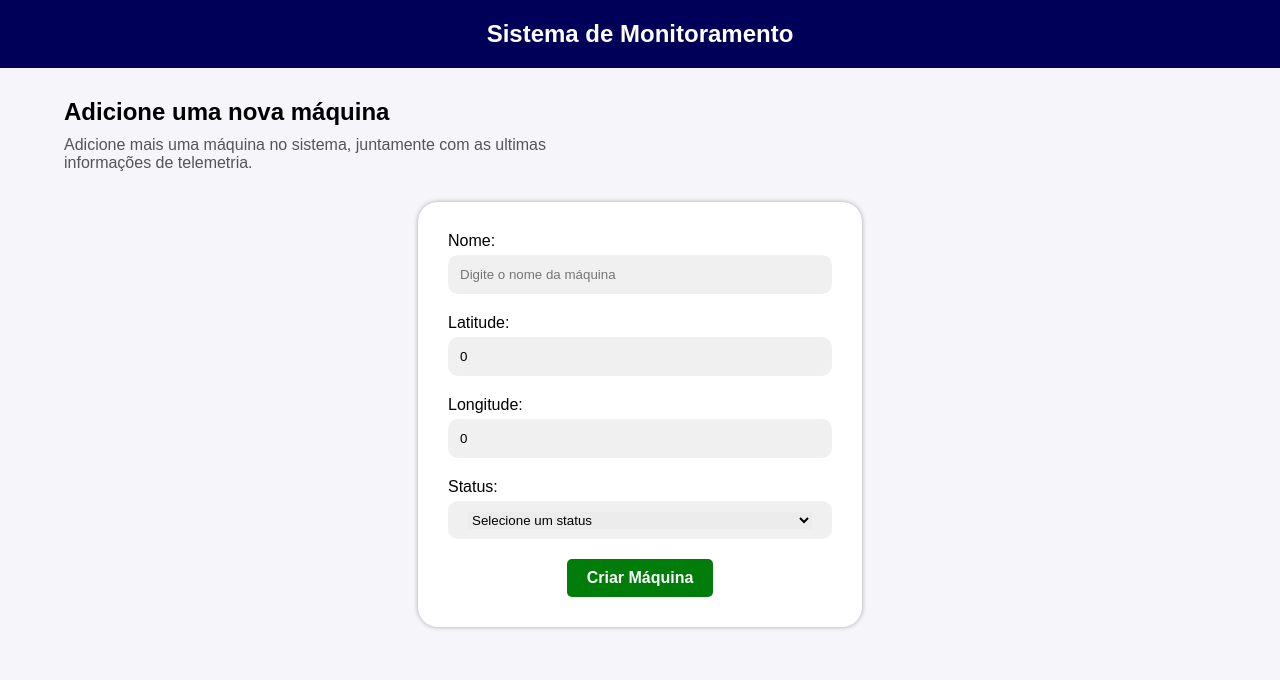
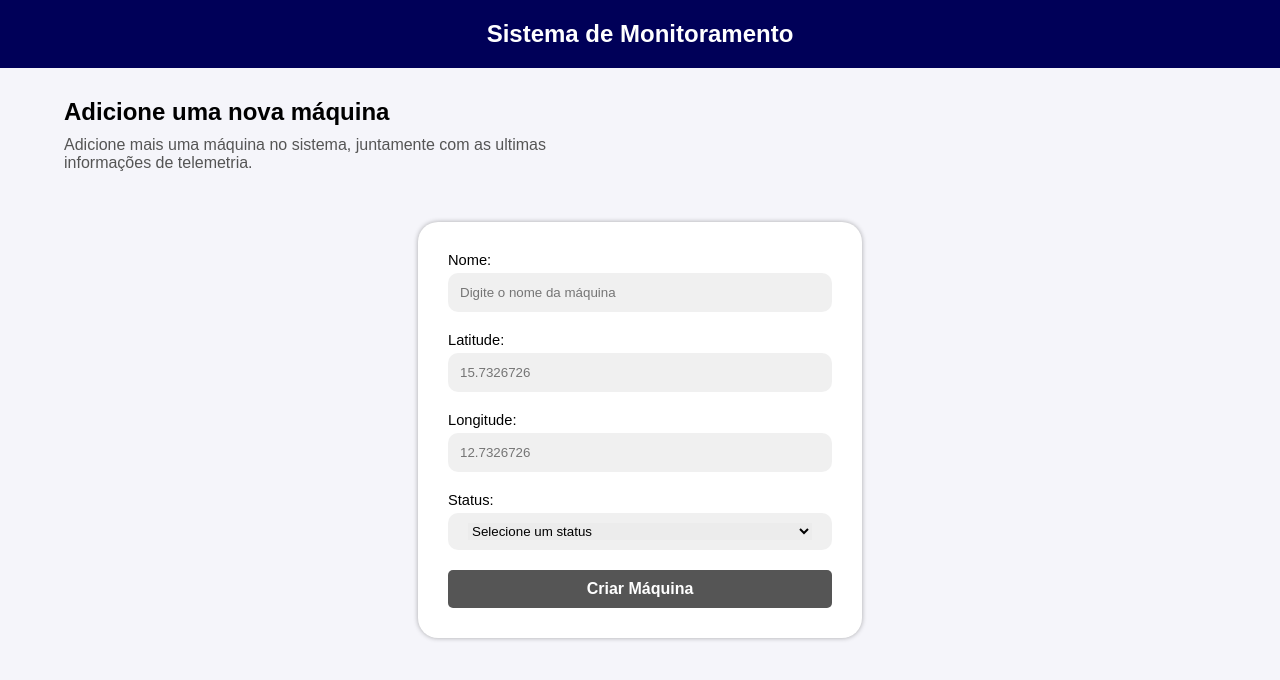
Before and after one commit to O-ian-carvalho/machines-telemetry, an Angular app in the folder machines-telemetry-ui/: page /machines/create in a window 1280 px wide. Shown: the top 680 px of the page. Built offline with nearby package versions, Linux system fonts and the light colour scheme.

Commit message:
feat: implementando criação de máquina

```diff
--- a/machines-telemetry-ui/angular.json
+++ b/machines-telemetry-ui/angular.json
@@ -27,7 +27,8 @@
               }
             ],
             "styles": [
-              "src/styles.css"
+              "src/styles.css",
+              "node_modules/ngx-toastr/toastr.css"
             ],
             "scripts": []
           },
--- a/machines-telemetry-ui/package.json
+++ b/machines-telemetry-ui/package.json
@@ -10,7 +10,7 @@
   },
   "private": true,
   "dependencies": {
-    "@angular/animations": "^18.2.0",
+    "@angular/animations": "^18.2.13",
     "@angular/common": "^18.2.0",
     "@angular/compiler": "^18.2.0",
     "@angular/core": "^18.2.0",
@@ -18,6 +18,7 @@
     "@angular/platform-browser": "^18.2.0",
     "@angular/platform-browser-dynamic": "^18.2.0",
     "@angular/router": "^18.2.0",
+    "ngx-toastr": "^19.0.0",
     "rxjs": "~7.8.0",
     "tslib": "^2.3.0",
     "zone.js": "~0.14.10"
--- a/machines-telemetry-ui/src/app/app.config.ts
+++ b/machines-telemetry-ui/src/app/app.config.ts
@@ -3,7 +3,19 @@ import { provideRouter } from '@angular/router';
 
 import { routes } from './app.routes';
 import { provideHttpClient, withInterceptorsFromDi } from '@angular/common/http';
+import { provideToastr } from 'ngx-toastr';
+import { provideAnimations } from '@angular/platform-browser/animations';
 
 export const appConfig: ApplicationConfig = {
-  providers: [provideZoneChangeDetection({ eventCoalescing: true }), provideRouter(routes), provideHttpClient(withInterceptorsFromDi())]
+  providers: [
+    provideZoneChangeDetection({ eventCoalescing: true }),
+    provideRouter(routes),
+    provideHttpClient(withInterceptorsFromDi()),
+    provideAnimations(),
+    provideToastr({
+      positionClass: 'toast-top-right',
+      preventDuplicates: true,
+      timeOut: 3000
+    })
+  ]
 };
--- a/machines-telemetry-ui/src/app/components/machine-form/machine-form.component.css
+++ b/machines-telemetry-ui/src/app/components/machine-form/machine-form.component.css
@@ -5,11 +5,18 @@ form{
     min-width: 30vw;
     height: auto;
     gap: 20px;
-    align-items: center;
     padding: 30px;
     border-radius: 20px;
     background-color: #fff;
     box-shadow: 0px 0px 5px rgba(0, 0, 0, 0.315);
+    margin-top: 20px;
+}
+#telemetry{
+    display: flex;
+    flex-direction: column;
+    width: 100%;
+    gap: 20px;
+
 }
 
 form label{
@@ -17,6 +24,7 @@ form label{
     flex-direction: column;
     gap: 5px;
     width: 100%;
+    font-size: 11pt;
 }
 
 form label input{
@@ -46,3 +54,14 @@ form label select:focus {
 .select-wrapper select {
   padding-right: 40px; /* espaço para a seta */
 }
+
+.error{
+    width: 100%;
+    text-align: left;
+}
+.error p {
+    color: red;
+    text-align: left;
+    font-size: 10pt;
+    margin-top: -10px;
+}
--- a/machines-telemetry-ui/src/app/components/machine-form/machine-form.component.html
+++ b/machines-telemetry-ui/src/app/components/machine-form/machine-form.component.html
@@ -1,30 +1,50 @@
-<form (ngSubmit)="submit()">
-    <label>
-        Nome:
-        <input placeholder="Digite o nome da máquina" type="text" [(ngModel)]="machine.name" name="name" required>
-    </label>
+<form [formGroup]="machineForm" (ngSubmit)="submit()">
+  <label>
+    Nome:
+    <input type="text" formControlName="name" placeholder="Digite o nome da máquina" />
+  </label>
+  <div *ngIf="name?.touched && name?.invalid" class="error">
+    <p *ngIf="name?.errors?.['required']">Nome é obrigatório.</p>
+    <p *ngIf="name?.errors?.['minlength']">Nome deve ter no mínimo 4 caracteres.</p>
+    <p *ngIf="name?.errors?.['maxlength']">Nome deve ter no máximo 100 caracteres.</p>
+  </div>
 
+  <div formGroupName="telemetry" id="telemetry">
     <label>
         Latitude:
-        <input  type="number" [(ngModel)]="machine.telemetry.latitude" name="latitude" required>
+        <input placeholder="15.7326726" type="number" formControlName="latitude"/>
     </label>
+    <div *ngIf="latitude?.touched && latitude?.invalid" class="error">
+        <p *ngIf="latitude?.errors?.['required']">Latitude é obrigatória.</p>
+        <p *ngIf="latitude?.errors?.['min']">Latitude deve ser no mínimo -90.</p>
+        <p *ngIf="latitude?.errors?.['max']">Latitude deve ser no máximo 90.</p>
+    </div>
 
     <label>
         Longitude:
-        <input type="number" [(ngModel)]="machine.telemetry.longitude" name="longitude" required>
+        <input placeholder="12.7326726" type="number" formControlName="longitude"/>
     </label>
+    <div *ngIf="longitude?.touched && longitude?.invalid" class="error">
+        <p *ngIf="longitude?.errors?.['required']">Longitude é obrigatória.</p>
+        <p *ngIf="longitude?.errors?.['min']">Longitude deve ser no mínimo -180.</p>
+        <p *ngIf="longitude?.errors?.['max']">Longitude deve ser no máximo 180.</p>
+    </div>
 
     <label>
         Status:
         <div class="select-wrapper">
-            <select [(ngModel)]="machine.telemetry.status" name="status" required>
-                <option value="" disabled selected>Selecione um status</option>
+            <select formControlName="status">
+                <option value="" disabled>Selecione um status</option>
                 <option value="Operating">Operando</option>
                 <option value="Stopped">Parada</option>
                 <option value="Maintenance">Manutenção</option>
             </select>
         </div>
     </label>
+    <div *ngIf="status?.touched && status?.invalid" class="error">
+        <p>Status é obrigatório.</p>
+    </div>
+</div>
 
-  <app-submit-button text="Criar Máquina" [disabled]="false"/>
+  <app-submit-button text="Criar Máquina" [disabled]="machineForm.invalid"></app-submit-button>
 </form>
--- a/machines-telemetry-ui/src/app/components/machine-form/machine-form.component.ts
+++ b/machines-telemetry-ui/src/app/components/machine-form/machine-form.component.ts
@@ -1,38 +1,56 @@
 import { Component } from '@angular/core';
-import { MachinePost } from '../../interfaces/machine-interfaces';
+import { FormBuilder, FormControl, FormGroup, FormsModule, ReactiveFormsModule, Validators } from '@angular/forms';
 import { MachineService } from '../../services/machine.service';
-import { FormsModule } from '@angular/forms';
-import { SubmitButtonComponent } from "../submit-button/submit-button.component";
 import { Router } from '@angular/router';
+import { SubmitButtonComponent } from '../submit-button/submit-button.component';
+import { NgIf } from '@angular/common';
+import { ToastrModule, ToastrService } from 'ngx-toastr';
 
 @Component({
   selector: 'app-machine-form',
   standalone: true,
-  imports: [FormsModule, SubmitButtonComponent],
+  imports: [ReactiveFormsModule, SubmitButtonComponent, FormsModule, NgIf, ToastrModule],
   templateUrl: './machine-form.component.html',
-  styleUrl: './machine-form.component.css'
+  styleUrls: ['./machine-form.component.css']
 })
 export class MachineFormComponent {
-  machine: MachinePost = {
-    name: '',
-    telemetry: {
-      latitude: 0,
-      longitude: 0,
-      status: ''
-    }
-  };
 
-  constructor(private machineService: MachineService, private router: Router) {}
+  machineForm: FormGroup;
 
-    submit() {
-    this.machineService.createMachine(this.machine).subscribe({
+  constructor(
+    private fb: FormBuilder,
+    private machineService: MachineService,
+    private router: Router,
+    private toastr: ToastrService
+  ) {
+
+    this.machineForm = this.fb.group({
+      name: ['', [Validators.required, Validators.minLength(4), Validators.maxLength(100)]],
+      telemetry: this.fb.group({
+        latitude: [null, [Validators.required, Validators.min(-90), Validators.max(90)]] ,
+        longitude: [null, [Validators.required, Validators.min(-180), Validators.max(180)]],
+        status: ['', Validators.required]
+      })
+    });
+
+  }
+
+  submit() {
+    if (this.machineForm.invalid) return;
+
+    const payload = this.machineForm.value;
+    this.machineService.createMachine(payload).subscribe({
       next: (res) => {
-        console.log('Máquina criada:', res);
+        this.toastr.success('Máquina criada com sucesso!', 'Sucesso');
         this.router.navigate(['/']);
       },
-      error: (err) => console.error('Erro ao criar máquina:', err)
+      error: (err) => this.toastr.error('falha ao criar máquina!', 'Erro')
     });
   }
 
-
+  // Helper para mensagens
+  get name() { return this.machineForm.get('name') as FormControl; }
+  get latitude() { return this.machineForm.get('telemetry.latitude') as FormControl; }
+  get longitude() { return this.machineForm.get('telemetry.longitude') as FormControl; }
+  get status() { return this.machineForm.get('telemetry.status') as FormControl; }
 }
--- a/machines-telemetry-ui/src/app/components/machines-table/machines-table.component.css
+++ b/machines-telemetry-ui/src/app/components/machines-table/machines-table.component.css
@@ -1,9 +1,11 @@
 .table-container {
   overflow-x: auto;
+   overflow-y: auto;
   border-radius: 10px;
   width: 100%;
   margin: 30px 0;
   box-shadow: 0 0px 8px rgb(204, 204, 204);
+  max-height: 90vh;
 
 }
 
--- a/machines-telemetry-ui/src/app/components/submit-button/submit-button.component.css
+++ b/machines-telemetry-ui/src/app/components/submit-button/submit-button.component.css
@@ -10,6 +10,7 @@ button{
 
 button:hover{
     cursor: pointer;
+    background-color: rgb(0, 75, 0);
 }
 
 button:disabled{
--- a/machines-telemetry-ui/src/app/components/submit-button/submit-button.component.html
+++ b/machines-telemetry-ui/src/app/components/submit-button/submit-button.component.html
@@ -1,3 +1,3 @@
 <button type="submit" [disabled]="disabled" class="btn-submit">
-  {{ text }}
+  {{ text  }}
 </button>
```
Also changed, not shown: 1 other file (tests, documents, lock files or other folders).
